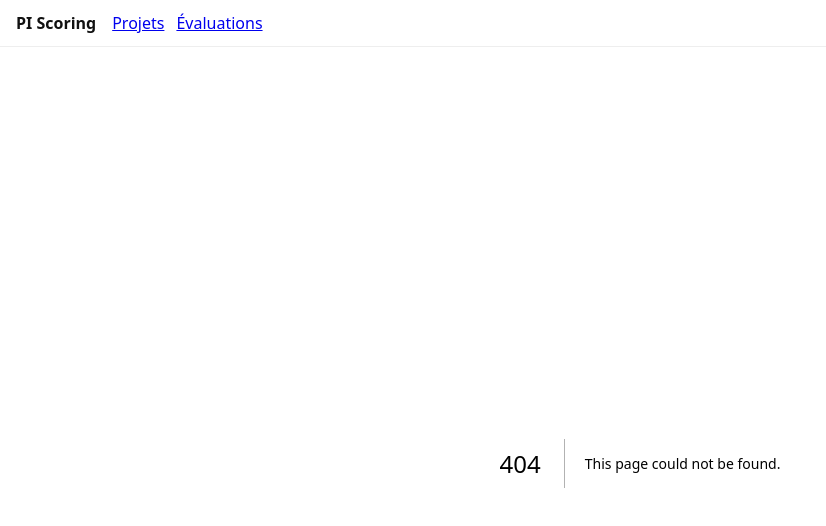
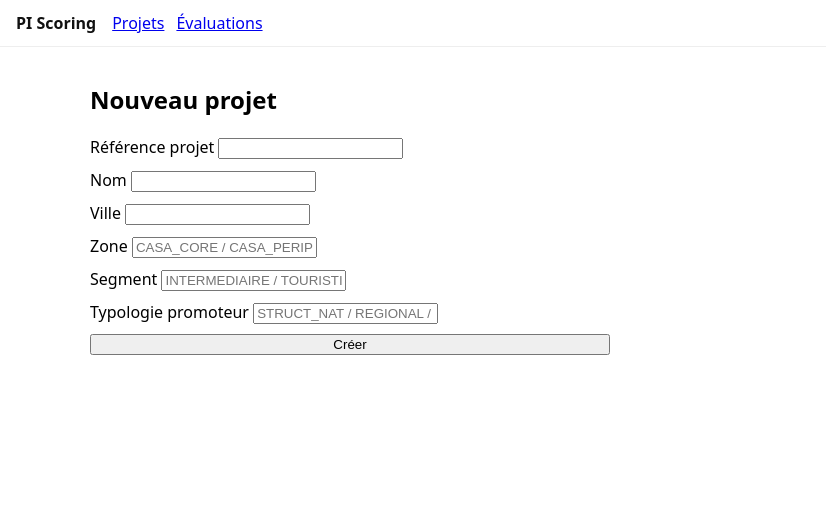
Before and after one commit to tariqeddoumi/pi-scoring-v1, a Next.js app: page /projects/new in a window 1280 px wide. Before the commit this address had no page. Shown: the top 526 px of the page, without its empty margins (0-826 px from the left). Built offline with nearby package versions, Linux system fonts and the light colour scheme.

Commit message:
Upload src/app/projects/new/page.tsx

```diff
--- /dev/null
+++ b/src/app/projects/new/page.tsx
@@ -0,0 +1,34 @@
+import { prisma } from "@/lib/db/prisma";
+import { redirect } from "next/navigation";
+
+export default function NewProjectPage() {
+  async function createProject(formData: FormData) {
+    "use server";
+    const projectRef = String(formData.get("projectRef") ?? "").trim();
+    const name = String(formData.get("name") ?? "").trim();
+    const city = String(formData.get("city") ?? "").trim();
+    const zoneCode = String(formData.get("zoneCode") ?? "").trim();
+    const segmentCode = String(formData.get("segmentCode") ?? "").trim();
+    const promoterType = String(formData.get("promoterType") ?? "").trim();
+
+    const p = await prisma.project.create({
+      data: { projectRef, name, city, zoneCode, segmentCode, promoterType },
+    });
+    redirect(`/projects/${p.id}`);
+  }
+
+  return (
+    <div>
+      <h2>Nouveau projet</h2>
+      <form action={createProject} style={{ display: "grid", gap: 10, maxWidth: 520 }}>
+        <label>Référence projet <input name="projectRef" required /></label>
+        <label>Nom <input name="name" required /></label>
+        <label>Ville <input name="city" required /></label>
+        <label>Zone <input name="zoneCode" placeholder="CASA_CORE / CASA_PERIPH / ..." required /></label>
+        <label>Segment <input name="segmentCode" placeholder="INTERMEDIAIRE / TOURISTIQUE / ..." required /></label>
+        <label>Typologie promoteur <input name="promoterType" placeholder="STRUCT_NAT / REGIONAL / OPPORTUNISTE" required /></label>
+        <button type="submit">Créer</button>
+      </form>
+    </div>
+  );
+}
```
